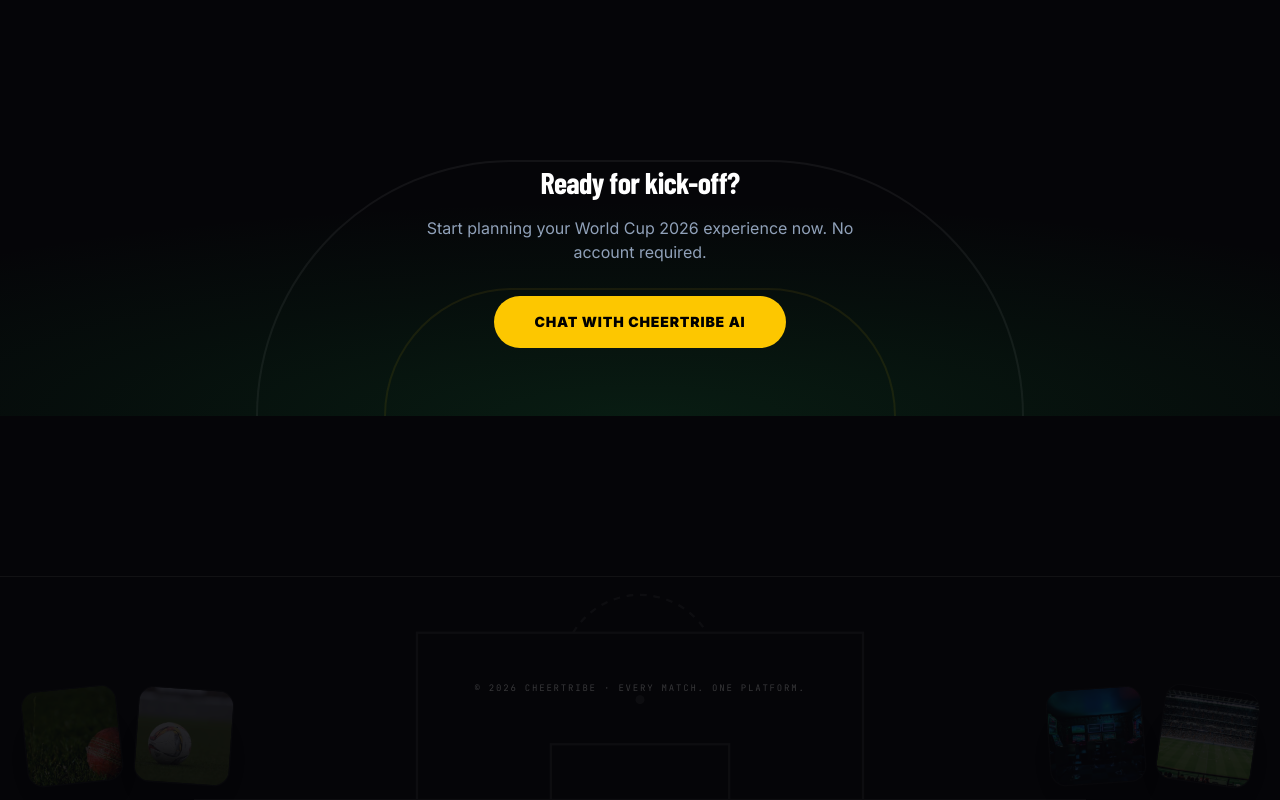
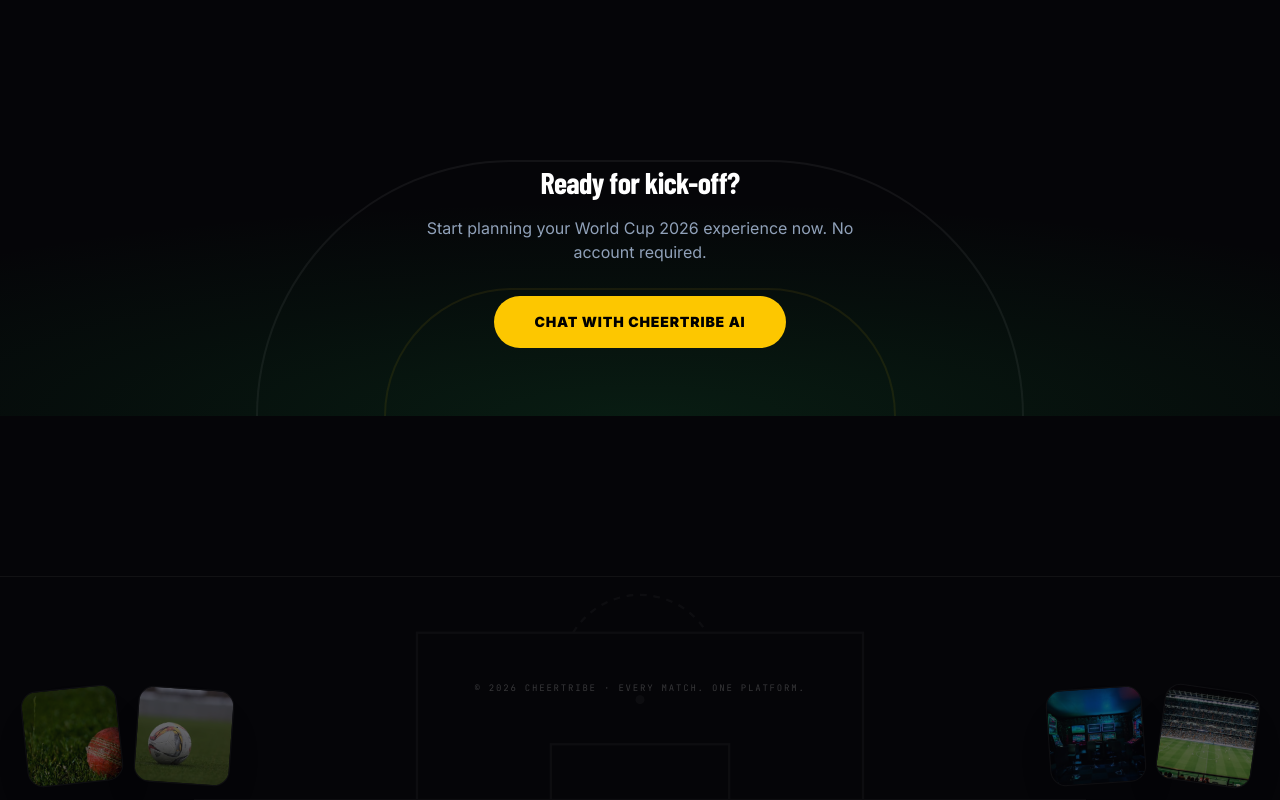
Before and after one commit to z99wE/goalxers, a React (Vite) app: page / in a window 1280 px wide. Shown: the part 2822-3622 px from the top of the page. Built offline with nearby package versions, Linux system fonts and the light colour scheme; a web font is replaced by a local one.

Commit message:
fix: increase default opacity of footer fan images to 0.40 and hover opacity to 1.00 for clear visibility

```diff
--- a/src/App.tsx
+++ b/src/App.tsx
@@ -96,14 +96,14 @@
 
           {/* Interactive Fan Photos on Left */}
           <div className="absolute left-6 bottom-4 flex gap-4 pointer-events-auto">
-            <div className="relative group w-24 h-24 rounded-2xl overflow-hidden border border-white/10 opacity-[0.12] rotate-[-6deg] hover:rotate-0 hover:opacity-75 hover:scale-110 transition-all duration-500 shadow-2xl">
+            <div className="relative group w-24 h-24 rounded-2xl overflow-hidden border border-white/10 opacity-40 rotate-[-6deg] hover:rotate-0 hover:opacity-100 hover:scale-110 transition-all duration-500 shadow-2xl">
               <img
                 src="/fan_1.jpg"
                 alt="CheerTribe Fans Left"
                 className="w-full h-full object-cover"
               />
             </div>
-            <div className="relative group w-24 h-24 rounded-2xl overflow-hidden border border-white/10 opacity-[0.12] rotate-[4deg] hover:rotate-0 hover:opacity-75 hover:scale-110 transition-all duration-500 shadow-2xl hidden sm:block">
+            <div className="relative group w-24 h-24 rounded-2xl overflow-hidden border border-white/10 opacity-40 rotate-[4deg] hover:rotate-0 hover:opacity-100 hover:scale-110 transition-all duration-500 shadow-2xl hidden sm:block">
               <img
                 src="/fan_2.jpg"
                 alt="CheerTribe Fans Left Inner"
@@ -114,14 +114,14 @@
 
           {/* Interactive Fan Photos on Right */}
           <div className="absolute right-6 bottom-4 flex gap-4 pointer-events-auto">
-            <div className="relative group w-24 h-24 rounded-2xl overflow-hidden border border-white/10 opacity-[0.12] rotate-[-4deg] hover:rotate-0 hover:opacity-75 hover:scale-110 transition-all duration-500 shadow-2xl hidden sm:block">
+            <div className="relative group w-24 h-24 rounded-2xl overflow-hidden border border-white/10 opacity-40 rotate-[-4deg] hover:rotate-0 hover:opacity-100 hover:scale-110 transition-all duration-500 shadow-2xl hidden sm:block">
               <img
                 src="/fan_3.jpg"
                 alt="CheerTribe Fans Right Inner"
                 className="w-full h-full object-cover"
               />
             </div>
-            <div className="relative group w-24 h-24 rounded-2xl overflow-hidden border border-white/10 opacity-[0.12] rotate-[8deg] hover:rotate-0 hover:opacity-75 hover:scale-110 transition-all duration-500 shadow-2xl">
+            <div className="relative group w-24 h-24 rounded-2xl overflow-hidden border border-white/10 opacity-40 rotate-[8deg] hover:rotate-0 hover:opacity-100 hover:scale-110 transition-all duration-500 shadow-2xl">
               <img
                 src="/fan_4.jpg"
                 alt="CheerTribe Fans Right"
```
